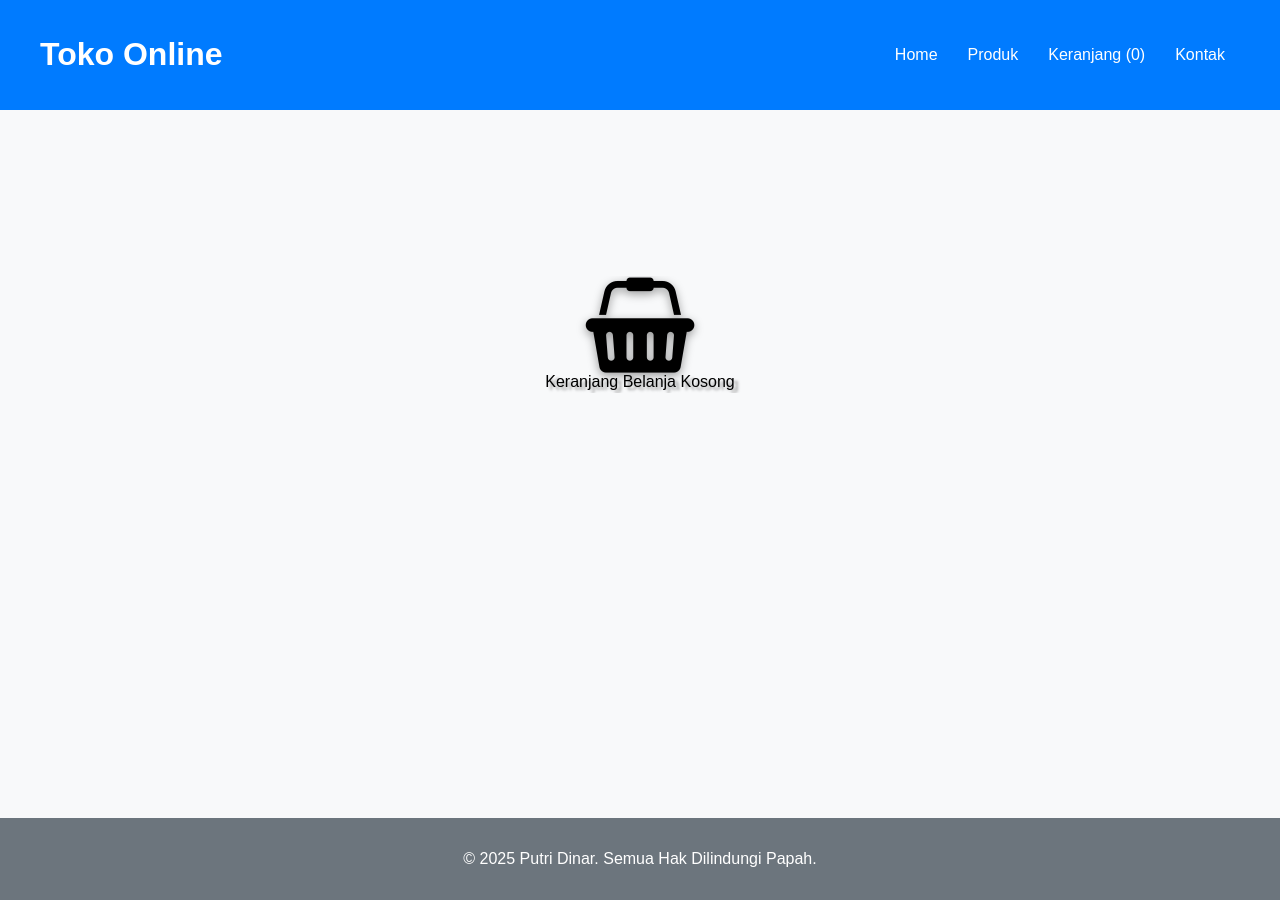
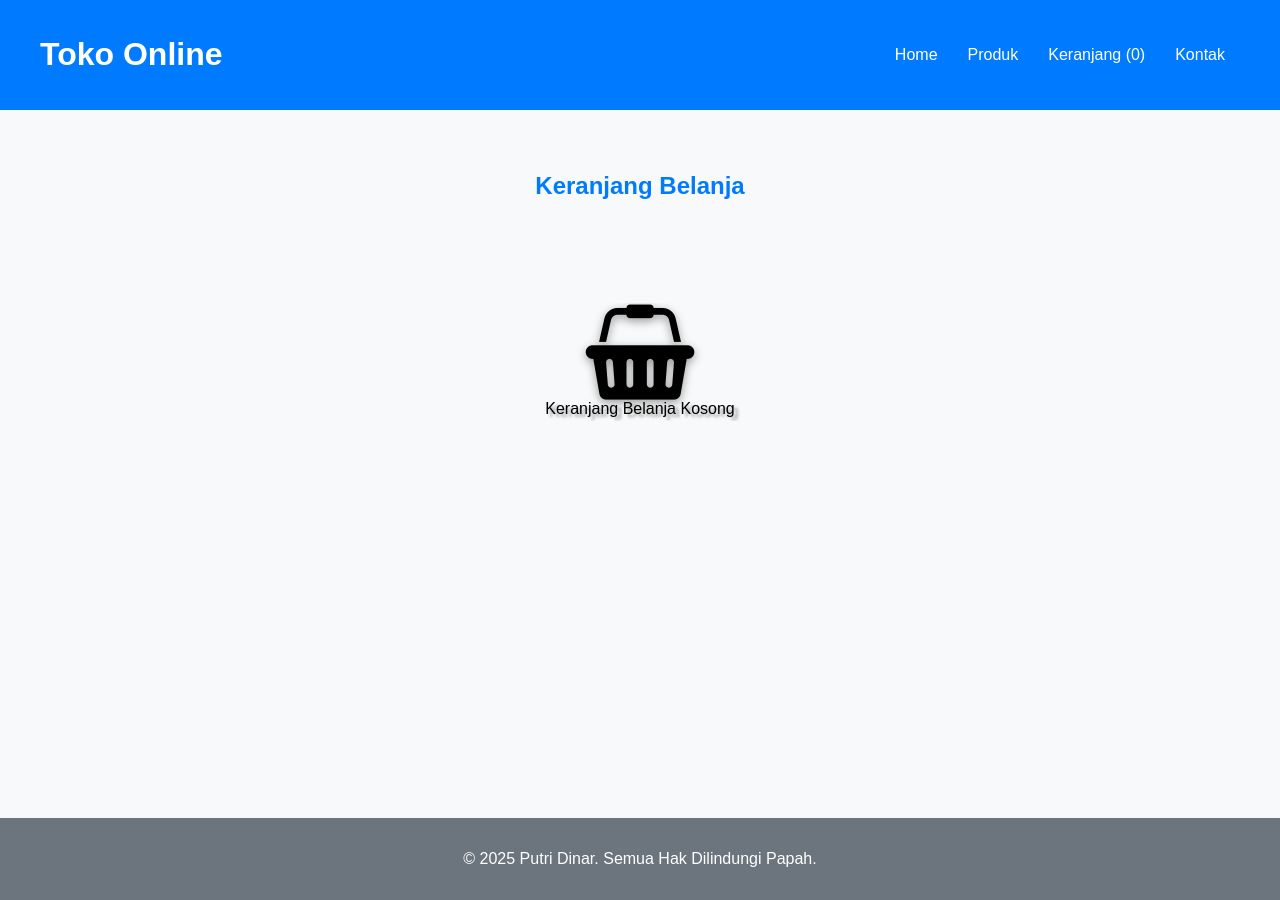
Before and after one commit to putridinar/tokoku, a Jekyll site: the page built from keranjang/index.html, in a window 1280 px wide. Built offline with Jekyll 4.4.1, drawn with Linux system fonts in a browser that asks for light colours; nearby versions of some CDN libraries; library files that are not in the unit come from our copies.

Commit message:
Update hero.html

```diff
--- a/_includes/hero.html
+++ b/_includes/hero.html
@@ -8,6 +8,10 @@
             <h2>{{ page.title }}</h2>
             <p>Semua Produk</p>
 {% elsif page.url == "/products/:title" %}
+            <h2>{{ page.name }}</h2>
+{% elsif page.url == "/checkout" %}
+            <h2>{{ page.title }}</h2>
+{% elsif page.url == "/keranjang" %}
             <h2>{{ page.title }}</h2>
 {% endif %}
         </div>
```
